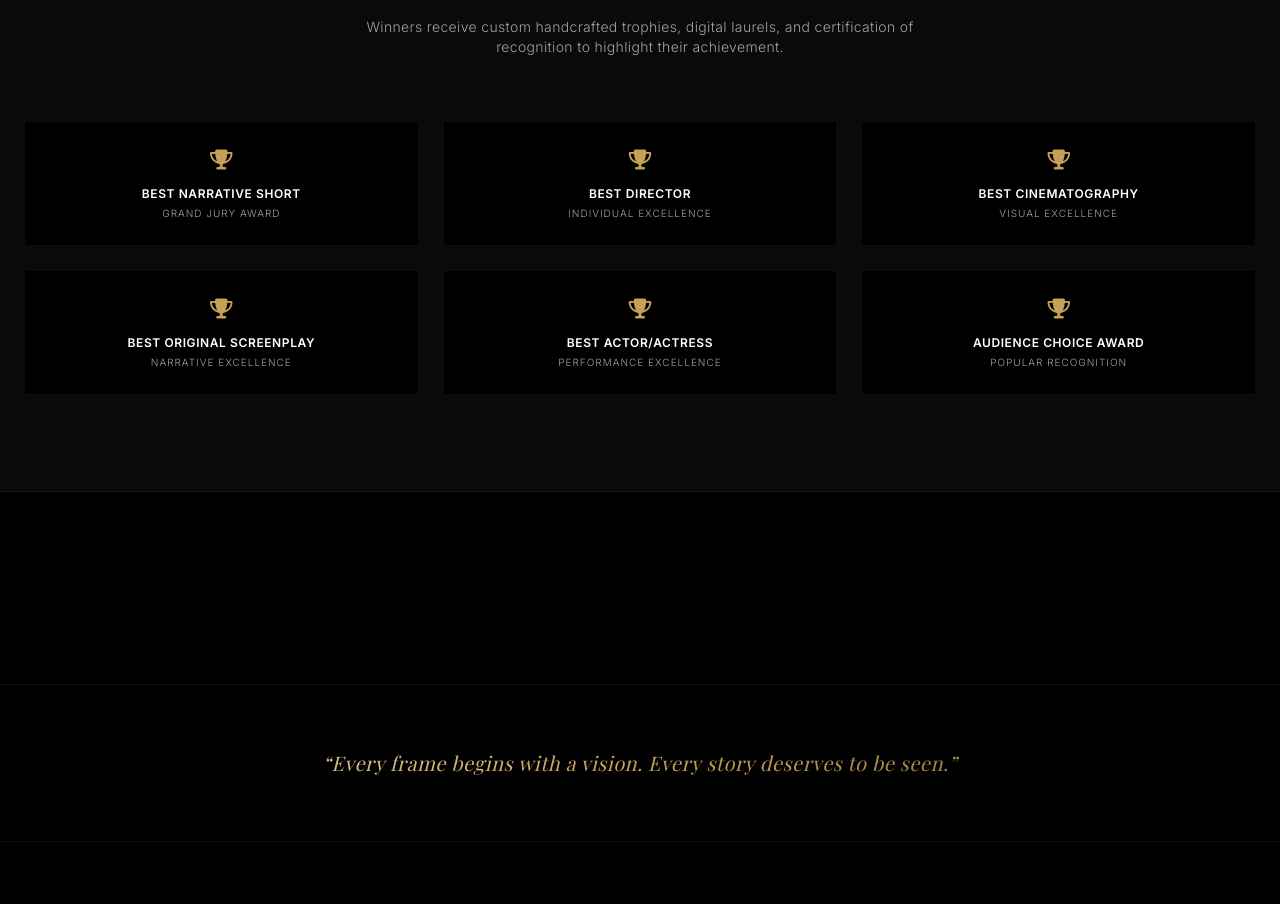
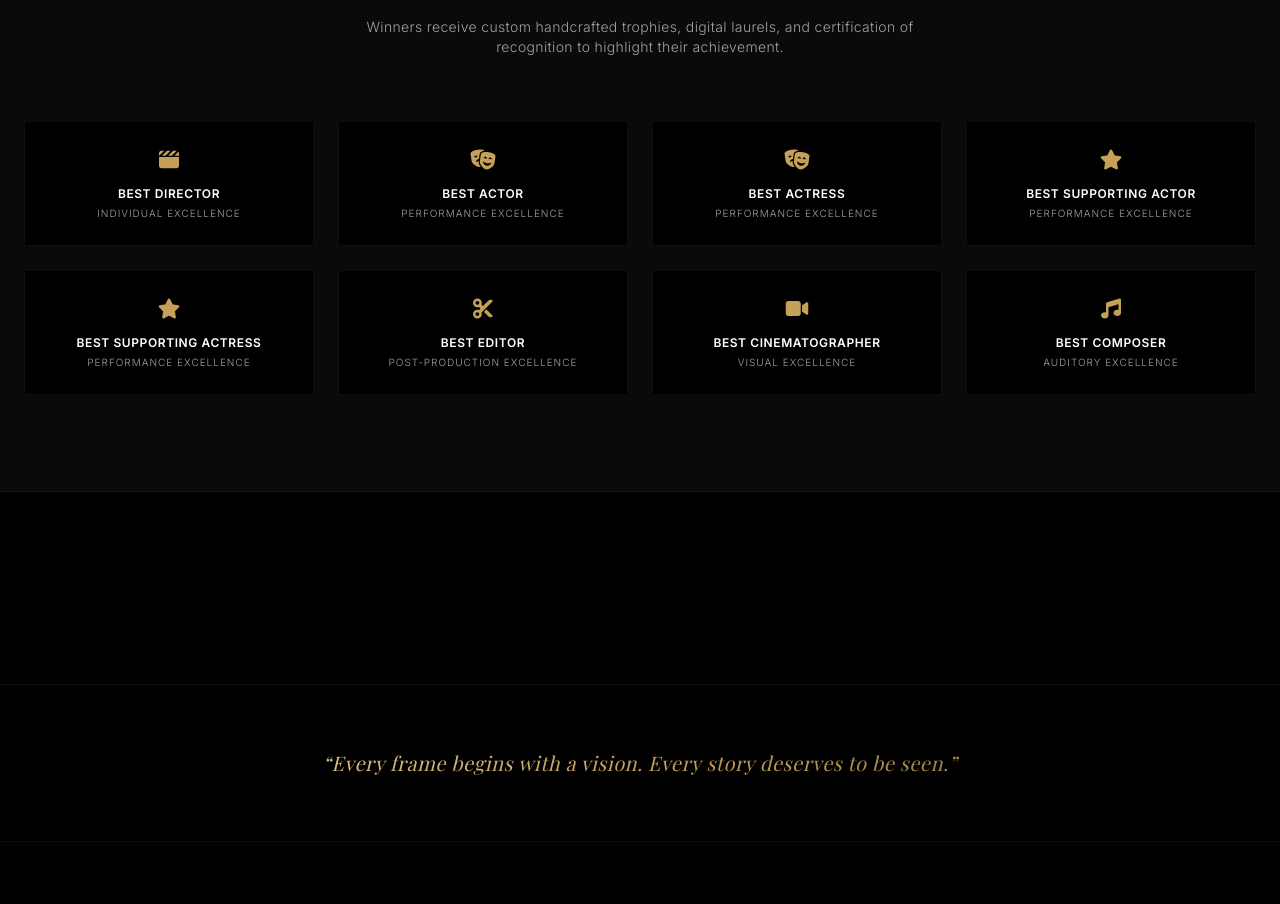
Before and after one commit to vioradigitalmedia/web, a React (Vite) app: page /festivals in a window 1280 px wide. Shown: the part 1282-2186 px from the top of the page. Built offline with nearby package versions, Linux system fonts and the light colour scheme; a web font is replaced by a local one.

Commit message:
feat: update awards list with icons and improve grid layout styling in FestivalsScreen

```diff
--- a/src/screens/FestivalsScreen.tsx
+++ b/src/screens/FestivalsScreen.tsx
@@ -9,12 +9,14 @@ export default function FestivalsScreen() {
 
 
   const awards = [
-    { title: 'Best Narrative Short', category: 'Grand Jury Award' },
-    { title: 'Best Director', category: 'Individual Excellence' },
-    { title: 'Best Cinematography', category: 'Visual Excellence' },
-    { title: 'Best Original Screenplay', category: 'Narrative Excellence' },
-    { title: 'Best Actor/Actress', category: 'Performance Excellence' },
-    { title: 'Audience Choice Award', category: 'Popular Recognition' },
+    { title: 'Best Director', category: 'Individual Excellence', icon: 'fa-clapperboard' },
+    { title: 'Best Actor', category: 'Performance Excellence', icon: 'fa-masks-theater' },
+    { title: 'Best Actress', category: 'Performance Excellence', icon: 'fa-masks-theater' },
+    { title: 'Best Supporting Actor', category: 'Performance Excellence', icon: 'fa-star' },
+    { title: 'Best Supporting Actress', category: 'Performance Excellence', icon: 'fa-star' },
+    { title: 'Best Editor', category: 'Post-Production Excellence', icon: 'fa-scissors' },
+    { title: 'Best Cinematographer', category: 'Visual Excellence', icon: 'fa-video' },
+    { title: 'Best Composer', category: 'Auditory Excellence', icon: 'fa-music' },
   ];
 
   const reelFrames = [
@@ -176,13 +178,13 @@ export default function FestivalsScreen() {
             </p>
           </div>
 
-          <div className="grid grid-cols-2 md:grid-cols-3 gap-6">
+          <div className="grid grid-cols-2 md:grid-cols-4 gap-6">
             {awards.map((award, idx) => (
               <div
                 key={idx}
-                className="border border-white/5 bg-black p-6 rounded-sm text-center flex flex-col items-center justify-center hover:border-secondary/20 transition-all duration-300"
+                className="group border border-white/5 bg-black p-6 rounded-sm text-center flex flex-col items-center justify-center hover:border-secondary/35 hover:-translate-y-1 hover:shadow-[0_4px_20px_rgba(197,160,89,0.15)] transition-all duration-300 cursor-default"
               >
-                <i className="fa-solid fa-trophy text-secondary text-xl mb-3"></i>
+                <i className={`fa-solid ${award.icon} text-secondary text-xl mb-3 transition-transform duration-300 group-hover:scale-125 group-hover:rotate-6`}></i>
                 <span className="text-xs font-semibold text-white tracking-wider uppercase mb-1">
                   {award.title}
                 </span>
```
